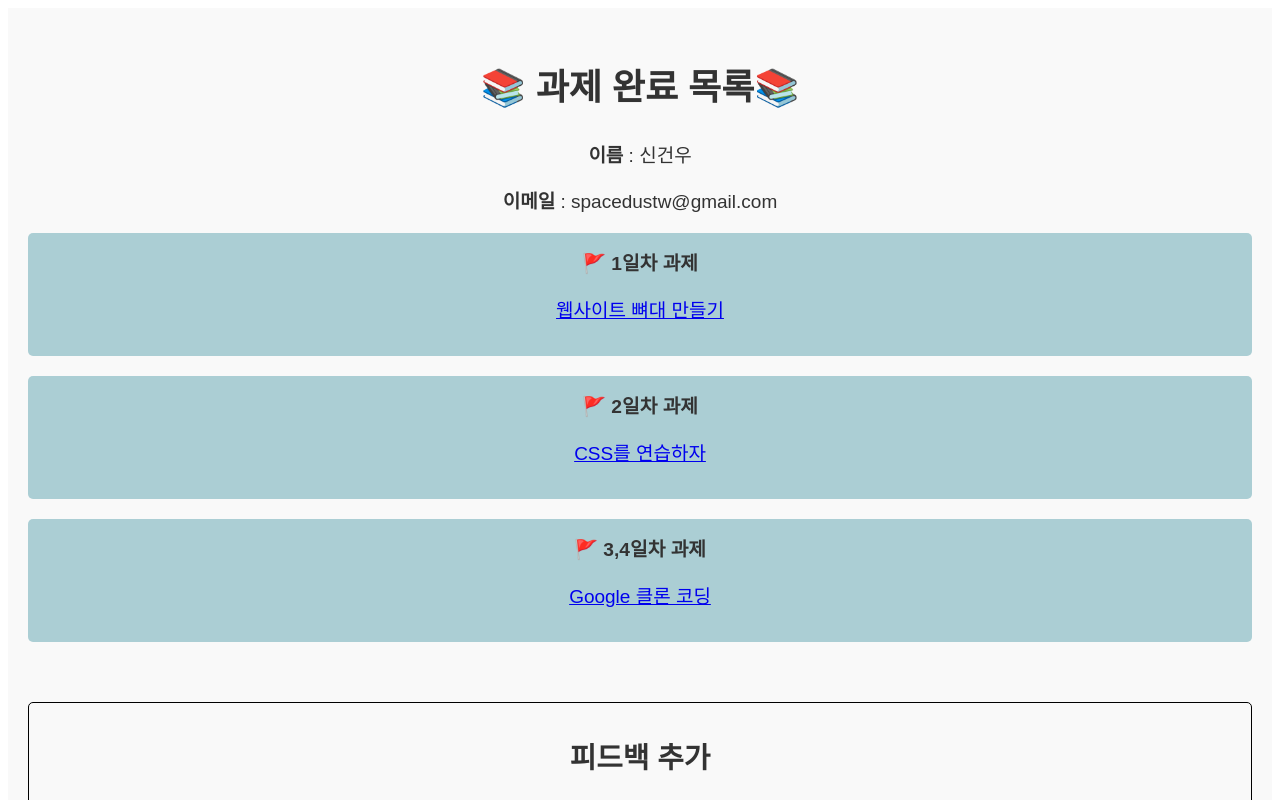
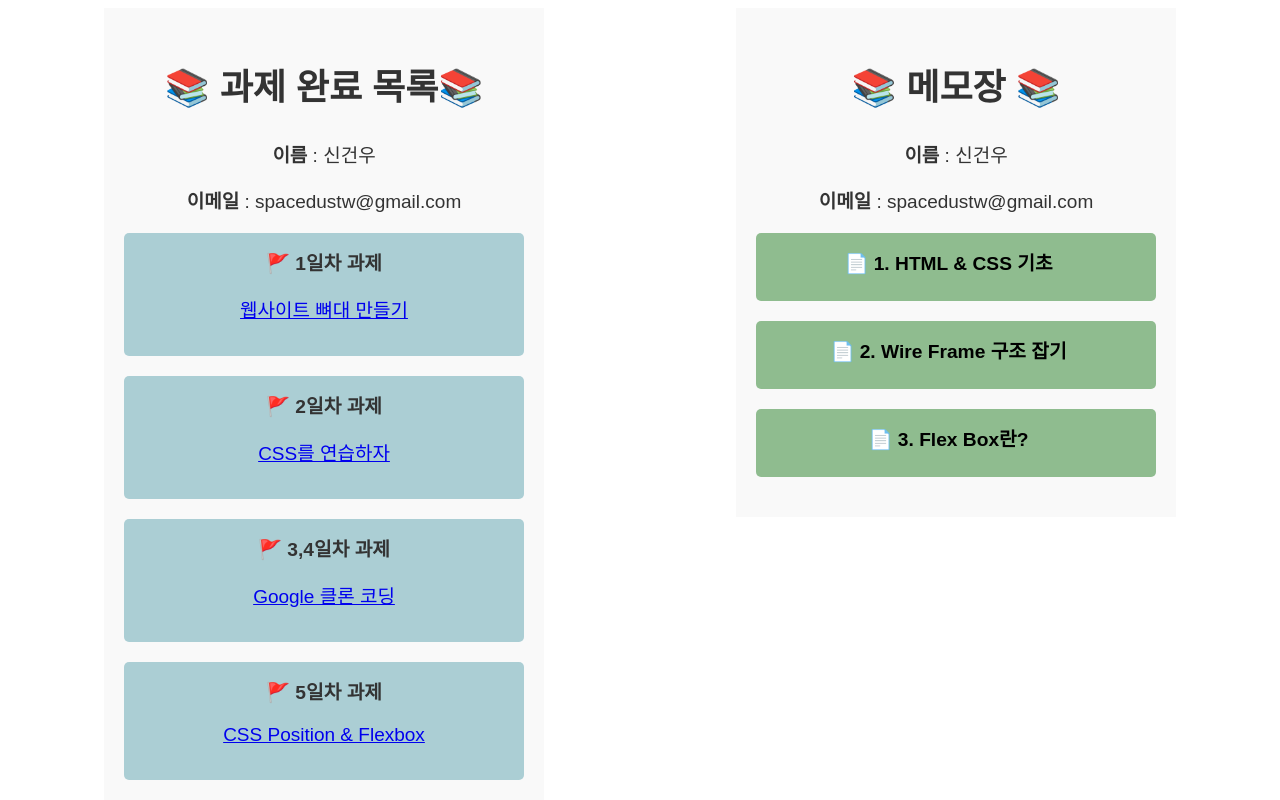
Before and after one commit to spacedustz/Markup-CSS, a React (Vite) app in the folder React/: page / in a window 1280 px wide. Shown: the top 800 px of the page. Built offline with nearby package versions, Linux system fonts and the light colour scheme; no server answers.

Commit message:
메모장 추가 & Day5 중간 커밋

```diff
--- /dev/null
+++ b/React/src/components/Report/Day5.tsx
@@ -0,0 +1,49 @@
+import React from "react";
+import styled from "styled-components";
+
+const Box = styled.div`
+    width: 100px;
+    height: 100px;
+    background-color: ${props => props.color || 'lightblue'};
+`;
+
+const Locate = styled.div`
+    position: absolute;
+    top: 30px;
+    left: 30px;
+`;
+
+const FlexboxContainer = styled.div`
+    border: 1px solid red;
+    display: flex;
+    //justify-content: inherit;
+    align-items: end;
+    height: 100vh;
+`;
+
+const FlexboxChild = styled.div`
+    background-color: ${props => props.color};
+    width: 100px;
+    height: 100px;
+`;
+
+const Day5: React.FC = () => {
+
+    return (
+        <FlexboxContainer>
+            <FlexboxChild color="lightblue">
+                Relative Box
+            </FlexboxChild>
+
+            <FlexboxChild color="gray">
+                Absolute Box
+            </FlexboxChild>
+
+            <FlexboxChild color="lightgreen">
+                Sticky Box
+            </FlexboxChild>
+        </FlexboxContainer>
+    )
+}
+
+export default Day5;
--- a/React/src/components/TodayReport.tsx
+++ b/React/src/components/TodayReport.tsx
@@ -5,6 +5,8 @@ import Day1 from "./Report/Day1.tsx";
 import Day2 from "./Report/Day2.tsx";
 import CommentApp from "./Comment/CommentApp.tsx";
 import Day34 from "./Report/Day34.tsx";
+import Day5 from "./Report/Day5.tsx";
+import {Nav} from "../styles/Nav.ts";
 
 const TodayReportContainer = styled.div`
     text-align: center;
@@ -12,6 +14,16 @@ const TodayReportContainer = styled.div`
     color: #333;
     background-color: #f9f9f9;
     padding: 20px;
+    width: 50vh;
+`;
+
+const MemoContainer = styled.div`
+    text-align: center;
+    font-family: Arial, sans-serif;
+    color: #333;
+    background-color: #f9f9f9;
+    padding: 20px;
+    width: 50vh;
 `;
 
 const TitleDiv = styled.div`
@@ -23,6 +35,13 @@ const TitleDiv = styled.div`
 
 const DayDiv = styled.div`
     background-color: #abced4;
+    padding: 15px;
+    margin-bottom: 20px;
+    border-radius: 5px;
+`;
+
+const MemoDiv = styled.div`
+    background-color: darkseagreen;
     padding: 15px;
     margin-bottom: 20px;
     border-radius: 5px;
@@ -52,10 +71,16 @@ const CommentTitle = styled.h2`
     font-size: 1.2em;
 `;
 
+const FlexContainer = styled.div`
+    display: flex;
+    justify-content: space-around;
+`;
 
 const Home = () => (
+    <>
+        <FlexContainer>
+            <div>
                 <TodayReportContainer>
-        <div>
                     <TitleDiv>
                         <h2><strong>📚 과제 완료 목록📚 </strong></h2>
                         <PFont><strong>이름</strong> : 신건우</PFont>
@@ -76,7 +101,36 @@ const Home = () => (
                         <AssignmentTitle>🚩 3,4일차 과제</AssignmentTitle>
                         <Link to="/Day-03-04-Assignment"><PFont>Google 클론 코딩</PFont></Link>
                     </DayDiv>
+
+                    <DayDiv>
+                        <AssignmentTitle>🚩 5일차 과제</AssignmentTitle>
+                        <Link to="/Day-05-Assignment"><PFont>CSS Position & Flexbox</PFont></Link>
+                    </DayDiv>
+                </TodayReportContainer>
             </div>
+
+            <div>
+                <MemoContainer>
+                    <TitleDiv>
+                        <h2><strong>📚 메모장 📚</strong></h2>
+                        <PFont><strong>이름</strong> : 신건우</PFont>
+                        <PFont><strong>이메일</strong> : spacedustw@gmail.com</PFont>
+                    </TitleDiv>
+
+                    <MemoDiv>
+                        <AssignmentTitle><Nav href="https://github.com/spacedustz/Markup-CSS/blob/main/Description/1.md" target="_blank">📄 1. HTML & CSS 기초</Nav></AssignmentTitle>
+                    </MemoDiv>
+
+                    <MemoDiv>
+                        <AssignmentTitle><Nav href="https://github.com/spacedustz/Markup-CSS/blob/main/Description/2.md" target="_blank">📄 2. Wire Frame 구조 잡기</Nav></AssignmentTitle>
+                    </MemoDiv>
+
+                    <MemoDiv>
+                        <AssignmentTitle><Nav href="https://github.com/spacedustz/Markup-CSS/blob/main/Description/3.md" target="_blank">📄 3. Flex Box란?</Nav></AssignmentTitle>
+                    </MemoDiv>
+                </MemoContainer>
+            </div>
+        </FlexContainer>
 
         <div>
             <CommentDiv>
@@ -85,7 +139,7 @@ const Home = () => (
                 </CommentTitle>
             </CommentDiv>
         </div>
-    </TodayReportContainer>
+    </>
 );
 
 const TodayReport: React.FC = () => {
@@ -97,7 +151,8 @@ const TodayReport: React.FC = () => {
                 <Route path="/" element={<Home/>}/>
                 <Route path="/Day-01-Assignment" element={<Day1/>}/>
                 <Route path="/Day-02-Assignment" element={<Day2/>}/>
-                <Route path="/Day-03-04-Assignment" element={<Day34 />} />
+                <Route path="/Day-03-04-Assignment" element={<Day34/>}/>
+                <Route path="/Day-05-Assignment" element={<Day5/>}/>
             </Routes>
         </BrowserRouter>
     )
```
Lines whose indentation alone changed are shown as unchanged.
